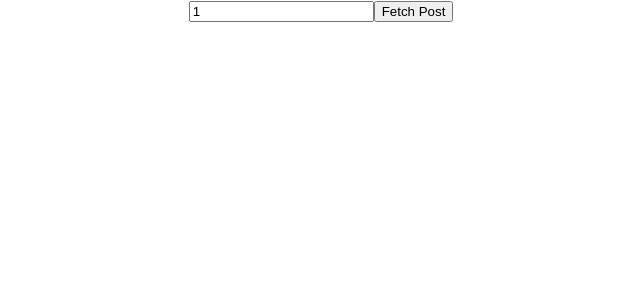
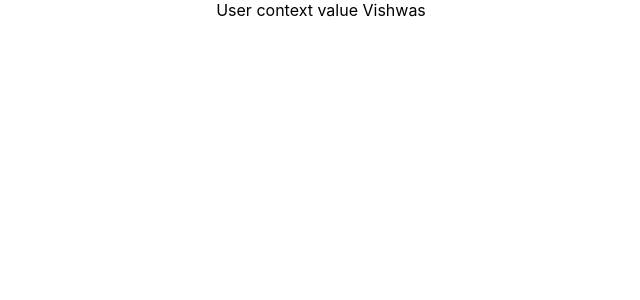
Before and after one commit to ginow/react-codevolution, a React (Create React App) app in the folder state-hook/: page / in a window 1280 px wide. Shown: the top 300 px of the page, without its empty margins (319-959 px from the left). Built offline with nearby package versions, Linux system fonts and the light colour scheme; no server answers.

Commit message:
useContext Hookimplementation

```diff
--- a/state-hook/src/App.js
+++ b/state-hook/src/App.js
@@ -1,10 +1,12 @@
+import React from 'react'
 import './App.css';
-import DataFetching from './components/DataFetching';
+import ComponentC from './components/ComponentC';
 
+export const UserContext = React.createContext()
 function App() {
   return (
     <div className="App">
-      <DataFetching></DataFetching>
+      <UserContext.Provider value={'Vishwas'}><ComponentC></ComponentC></UserContext.Provider>
     </div>
   );
 }
--- /dev/null
+++ b/state-hook/src/components/ComponentC.js
@@ -0,0 +1,12 @@
+import React from 'react'
+import ComponentE from './ComponentE'
+
+function ComponentC() {
+    return (
+        <div>
+            <ComponentE></ComponentE>
+        </div>
+    )
+}
+
+export default ComponentC
--- /dev/null
+++ b/state-hook/src/components/ComponentE.js
@@ -0,0 +1,12 @@
+import React from 'react'
+import ComponentF from './ComponentF'
+
+function ComponentE() {
+    return (
+        <div>
+            <ComponentF></ComponentF>
+        </div>
+    )
+}
+
+export default ComponentE
--- /dev/null
+++ b/state-hook/src/components/ComponentF.js
@@ -0,0 +1,18 @@
+import React from 'react'
+import { UserContext } from '../App'
+
+function ComponentF() {
+    return (
+        <div>
+            <UserContext.Consumer>
+                {
+                    user => {
+                        return <div>User context value {user}</div>
+                    }
+                }
+            </UserContext.Consumer>
+        </div>
+    )
+}
+
+export default ComponentF
```
Also changed, not shown: 2 other files (tests, documents, lock files or other folders).
